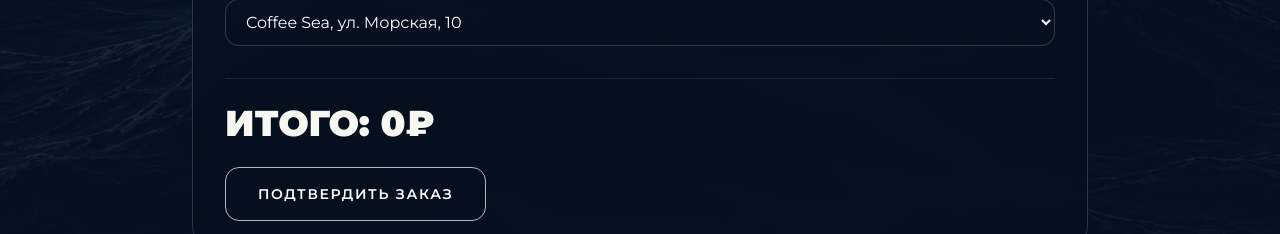
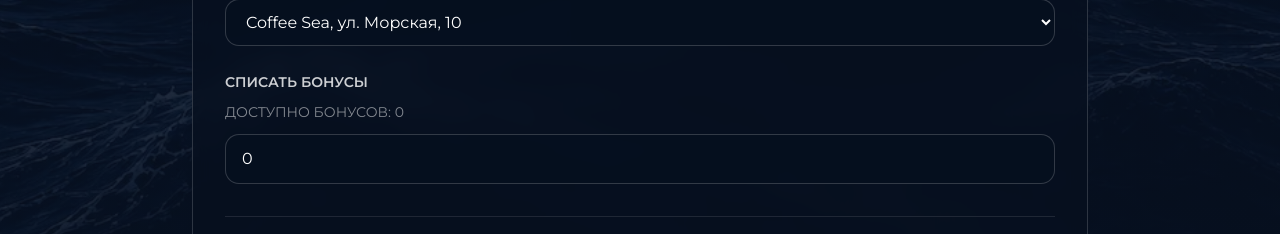
Before and after one commit to paleeeeeeno/coffeesea, a React (Vite) app in the folder frontend/: page /checkout in a window 1280 px wide. Shown: the part 706-940 px from the top of the page. Built offline with nearby package versions, Linux system fonts and the light colour scheme; no server answers; sample sign-in values are in the browser's storage; a web font is replaced by a local one.

Commit message:
Add bonus spending1

```diff
--- a/frontend/src/pages/Checkout.jsx
+++ b/frontend/src/pages/Checkout.jsx
@@ -12,6 +12,8 @@ export default function Checkout() {
   const [address, setAddress] = useState("");
   const [cafeAddress, setCafeAddress] = useState("Coffee Sea, ул. Морская, 10");
   const [error, setError] = useState("");
+  const [bonusPoints, setBonusPoints] = useState(0);
+  const [bonusSpent, setBonusSpent] = useState(0);
 
   useEffect(() => {
     try {
@@ -30,6 +32,21 @@ export default function Checkout() {
       ),
     [cart]
   );
+
+  useEffect(() => {
+  async function loadBonus() {
+    try {
+      const res = await api.get("/bonus/");
+      setBonusPoints(res.data.points || 0);
+    } catch {
+      setBonusPoints(0);
+    }
+  }
+
+  loadBonus();
+  }, []);
+
+  const finalTotal = Math.max(total - Number(bonusSpent || 0), 0);
 
  async function createOrder(event) {
   event.preventDefault();
@@ -57,12 +74,18 @@ export default function Checkout() {
     }))
     .filter((item) => Number.isInteger(item.product) && item.product > 0);
 
+  if (items.length === 0) {
+    setError("Ошибка: товары в корзине не имеют id из базы данных.");
+    return;
+  }
+
   try {
     await api.post("/orders/", {
       delivery_type: deliveryType,
       address: deliveryType === "delivery" ? address : "",
       cafe_address: deliveryType === "pickup" ? cafeAddress : "",
       total_price: total,
+      bonus_spent: Number(bonusSpent || 0),
       items: items,
     });
 
@@ -190,9 +213,33 @@ export default function Checkout() {
               </div>
             )}
 
+            <div className="mt-6">
+              <label className="text-sm font-semibold uppercase text-white/80">
+                Списать бонусы
+              </label>
+
+              <p className="mt-2 text-sm uppercase text-white/50">
+                Доступно бонусов: {bonusPoints}
+              </p>
+
+              <input
+                type="number"
+                min="0"
+                max={Math.min(bonusPoints, total)}
+                value={bonusSpent}
+                onChange={(e) => {
+                  const value = Number(e.target.value || 0);
+                  const max = Math.min(bonusPoints, total);
+                  setBonusSpent(Math.min(value, max));
+                }}
+                className="form-field mt-3 w-full rounded-[14px] px-4 py-3"
+                placeholder="Введите количество бонусов"
+              />
+            </div>
+
             <div className="mt-8 border-t border-white/10 pt-6">
               <p className="text-2xl font-black uppercase md:text-4xl">
-                Итого: {total.toLocaleString("ru-RU")}₽
+                Итого: {finalTotal.toLocaleString("ru-RU")}₽
               </p>
 
               <button
```
Lines whose indentation alone changed are shown as unchanged.
